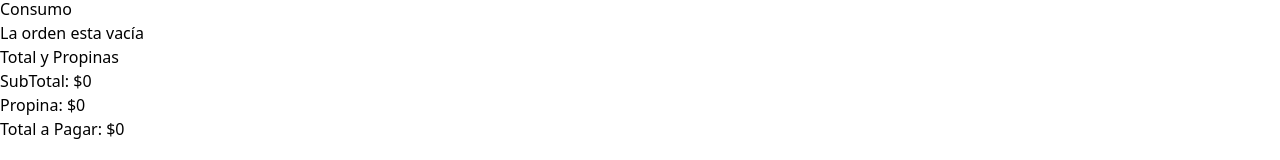
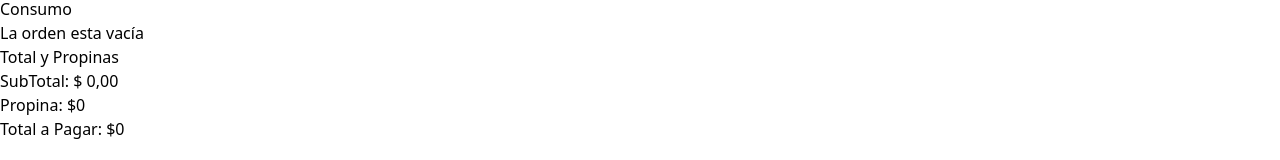
Before and after one commit to Nico235711/calculadora-propinas-useReducer, a React (Vite) app: page / in a window 1280 px wide. Shown: the part 147-307 px from the top of the page. Built offline with nearby package versions, Linux system fonts and the light colour scheme.

Commit message:
Calculando el Consumo y más TypeScript

```diff
--- a/src/App.tsx
+++ b/src/App.tsx
@@ -36,6 +36,7 @@
           />
 
           <OrderTotals
+            order={order}
           />
         </div>
       </main>
--- a/src/components/OrderTotals.tsx
+++ b/src/components/OrderTotals.tsx
@@ -1,11 +1,20 @@
+import { useMemo } from "react"
+import { OrderItem } from "../types"
+import { formatCurrency } from "../helpers"
 
-const OrderTotals = () => {
+type OrderTotalsProps = {
+  order: OrderItem[]
+}
+
+const OrderTotals = ({ order }: OrderTotalsProps) => {
+
+  const subTotalAmount = useMemo(() => order.reduce((total, item) => total + (item.quantity * item.price), 0), [order])
 
   return (
     <>
       <div className="space-y-3">
         <h2 className="font-bold text-3xl">Total y Propinas</h2>
-        <p className="font-bold text-2xl">SubTotal: <span className="font-normal">$0</span></p>
+        <p className="font-bold text-2xl">SubTotal: <span className="font-normal">{formatCurrency(subTotalAmount)}</span></p>
         <p className="font-bold text-2xl">Propina: <span className="font-normal">$0</span></p>
         <p className="font-bold text-2xl">Total a Pagar: <span className="font-normal">$0</span></p>
       </div>
```
